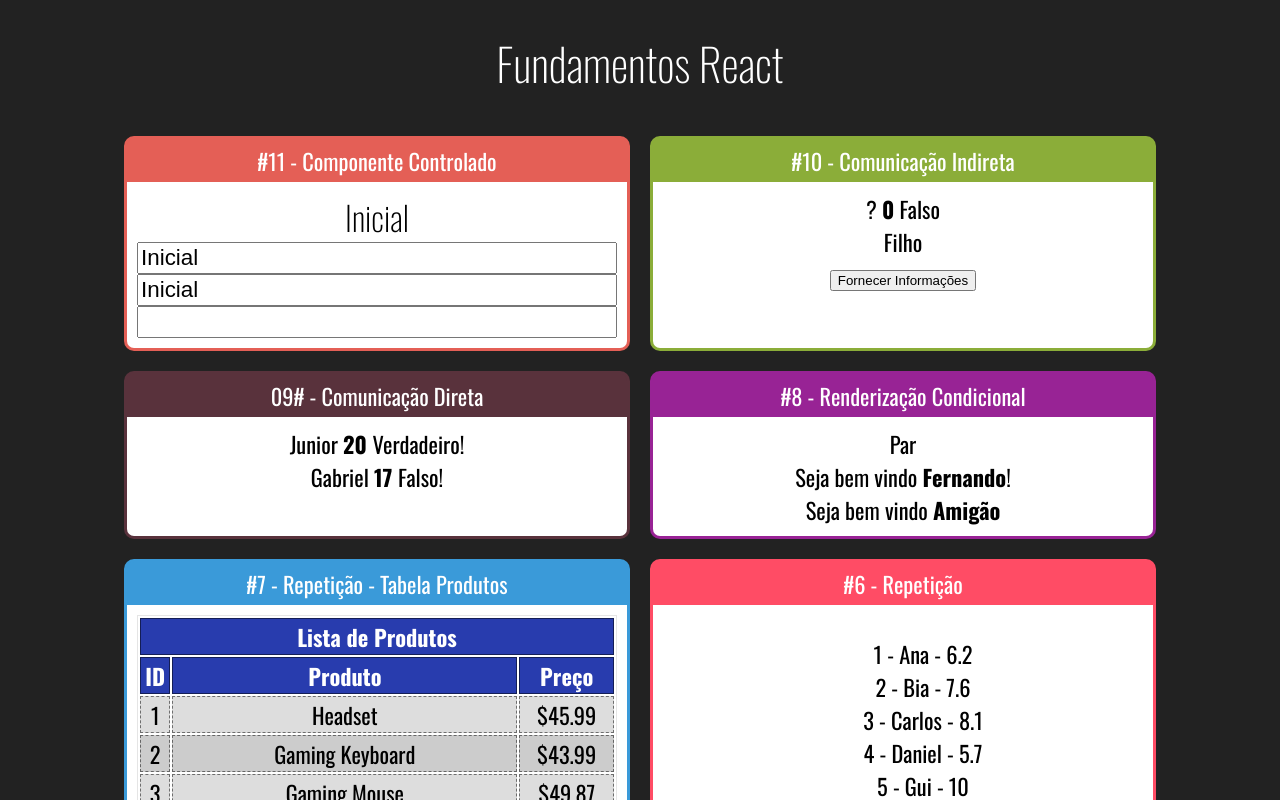
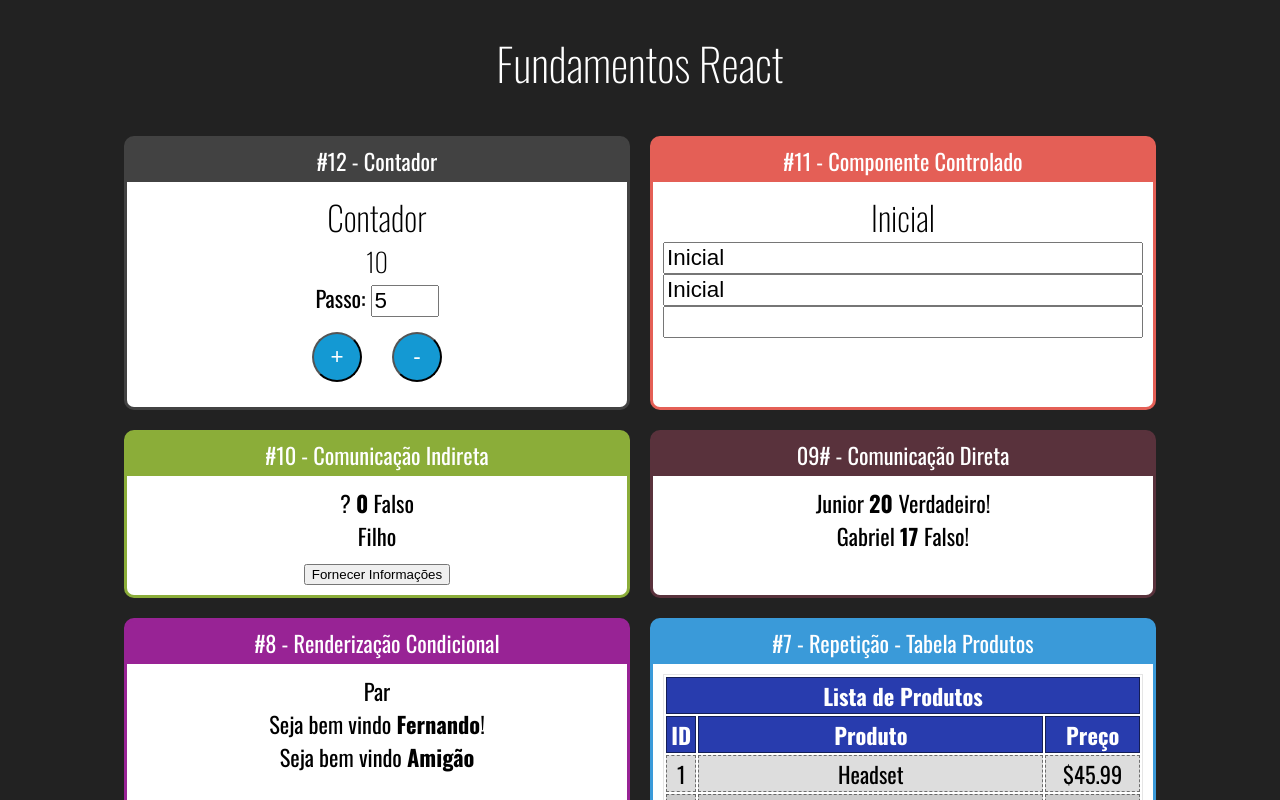
Before and after one commit to Edmilson-Hao/fundamentos-react, a React (Create React App) app: page / in a window 1280 px wide. Shown: the top 800 px of the page. Built offline with nearby package versions, Linux system fonts and the light colour scheme.

Commit message:
Aula 37 - Contador #1

```diff
--- a/src/components/App.jsx
+++ b/src/components/App.jsx
@@ -1,5 +1,6 @@
 import React            from 'react'
 
+import Contador         from './contador/Contador'
 import Input            from './formulario/Input'
 import IndiretaPai      from './comunicacao/IndiretaPai'
 import DiretaPai        from './comunicacao/DiretaPai'
@@ -27,6 +28,10 @@
         <h1>Fundamentos React</h1>
 
         <div className='Cards'>
+
+            <Card titulo='#12 - Contador' color='#424242'>
+                <Contador numeroInicial={10}></Contador>
+            </Card>
 
             <Card titulo='#11 - Componente Controlado' color='#E45F56'>
                 <Input></Input>
--- /dev/null
+++ b/src/components/contador/Contador.css
@@ -0,0 +1,14 @@
+.Contador input {
+    font-size: 1.4rem;
+    width: 60px;
+}
+
+.Contador button {
+    margin: 15px;
+    height: 50px;
+    width: 50px;
+    border-radius: 50%;
+    background-color: #1499D3;
+    color: #fff;
+    font-size: 1.4rem;
+}
--- /dev/null
+++ b/src/components/contador/Contador.jsx
@@ -0,0 +1,44 @@
+import React from 'react'
+
+import './Contador.css'
+
+export default class Contador extends React.Component {
+
+    state = {
+        numero: this.props.numeroInicial || 0,
+        passo: this.props.passoInicial || 5
+    }
+
+    inc = () => {
+        this.setState({
+            numero: this.state.numero + this.state.passo
+        })
+    }
+
+    dec = () => {
+        this.setState({
+            numero: this.state.numero - this.state.passo
+        })
+    }
+
+    setPasso = (e) => {
+        this.setState({
+            passo: +e.target.value
+        })
+    }
+
+    render() {
+        return(
+            <div className='Contador'>
+                <h2>Contador</h2>
+                <h3>{this.state.numero}</h3>
+                <div>
+                    <label tmlFor="passoInput">Passo: </label>
+                    <input id='passoInput'type="number" value={this.state.passo} onChange={this.setPasso} />
+                </div>
+                <button onClick={ this.inc}>+</button>
+                <button onClick={ this.dec}>-</button>
+            </div>
+        )
+    }
+}
```
